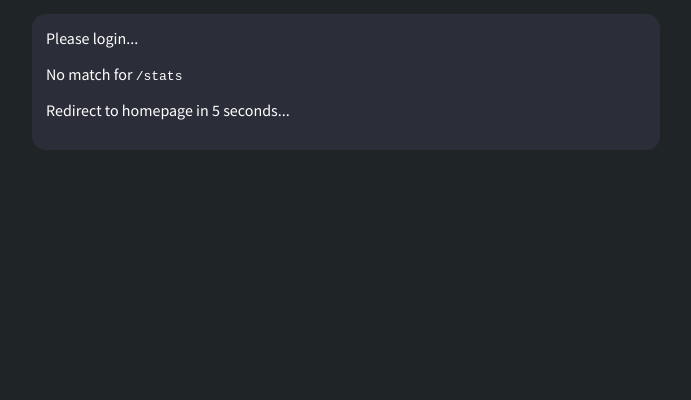
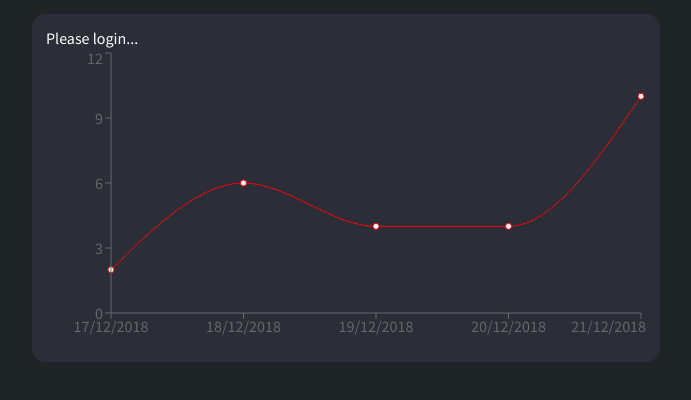
Before and after one commit to Chmarusso/kurs-react-podstawy, a React (Create React App) app: page /stats in a window 1280 px wide. Shown: the top 400 px of the page, without its empty margins (294-985 px from the left). Built offline with nearby package versions, Linux system fonts and the light colour scheme.

Commit message:
Try lazy

```diff
--- a/package.json
+++ b/package.json
@@ -10,6 +10,7 @@
     "react-dom": "^16.7.0-alpha.2",
     "react-router-dom": "^4.3.1",
     "react-scripts": "^2.1.1",
+    "recharts": "^1.4.2",
     "styled-components": "^3.4.5"
   },
   "scripts": {
--- a/src/App.js
+++ b/src/App.js
@@ -1,4 +1,4 @@
-import React, { Component } from 'react'
+import React, { Component, lazy, Suspense } from 'react'
 import {
   BrowserRouter as Router,
   Route,
@@ -16,6 +16,8 @@ import {
   CurrentUserConsumer
 } from './context/CurrentUser.context'
 import './App.css'
+
+const Stats = lazy(() => import('./containers/Stats'));
 
 
 const Container = styled.div`
@@ -54,6 +56,7 @@ class App extends Component {
   render() {
     return (
       <Router>
+        <Suspense fallback={<div>Loading...</div>}>
           <CurrentUserProvider>
             <Container>
               <Navbar/>
@@ -61,10 +64,12 @@ class App extends Component {
                 <Route exact path='/' component={ToDoList}/>
                 <PrivateRoute exact path={'/todo_items/:itemId'} component={ToDoEditForm}/>
                 <Route exact path='/login' component={Login} />
+                <Route exact path='/stats' component={Stats} />
                 <Route component={NotFound} />
               </Switch>
             </Container>
           </CurrentUserProvider>
+        </Suspense>
       </Router>
     );
   }
--- /dev/null
+++ b/src/containers/Stats/index.js
@@ -0,0 +1,26 @@
+import React, { Component } from 'react'
+import { LineChart, Line, XAxis, YAxis } from 'recharts'
+
+class Stats extends Component {
+  render() {
+    const data = [
+      { name: '17/12/2018', value: 2 },
+      { name: '18/12/2018', value: 6 },
+      { name: '19/12/2018', value: 4 },
+      { name: '20/12/2018', value: 4 },
+      { name: '21/12/2018', value: 10 }
+    ]
+
+    return (
+      <div>
+        <LineChart width={600} height={300} data={data}>
+          <Line type="monotone" dataKey="value" stroke="red" />
+          <XAxis dataKey="name" />
+          <YAxis />
+        </LineChart>
+      </div>
+    )
+  }
+}
+
+export default Stats
--- a/src/containers/ToDoList/index.js
+++ b/src/containers/ToDoList/index.js
@@ -2,6 +2,7 @@ import React, { Component } from 'react';
 import ToDoItem from '../../components/ToDoItem'
 import NewTodoForm from '../../components/NewTodoForm'
 import styled from 'styled-components'
+import { Link } from 'react-router-dom'
 import * as toDoItemApi from '../../helpers/toDoItemApi'
 import * as _ from 'ramda'
 
@@ -71,6 +72,7 @@ class ToDoList extends Component {
     return (
       <div>
         <Header>{title}</Header>
+        <Link to='/stats'>Stats</Link>
         {tasks.map(task =>
           <ToDoItem
             id={task.id}
```
Also changed, not shown: 1 other file (tests, documents, lock files or other folders). Lines whose indentation alone changed are shown as unchanged.
